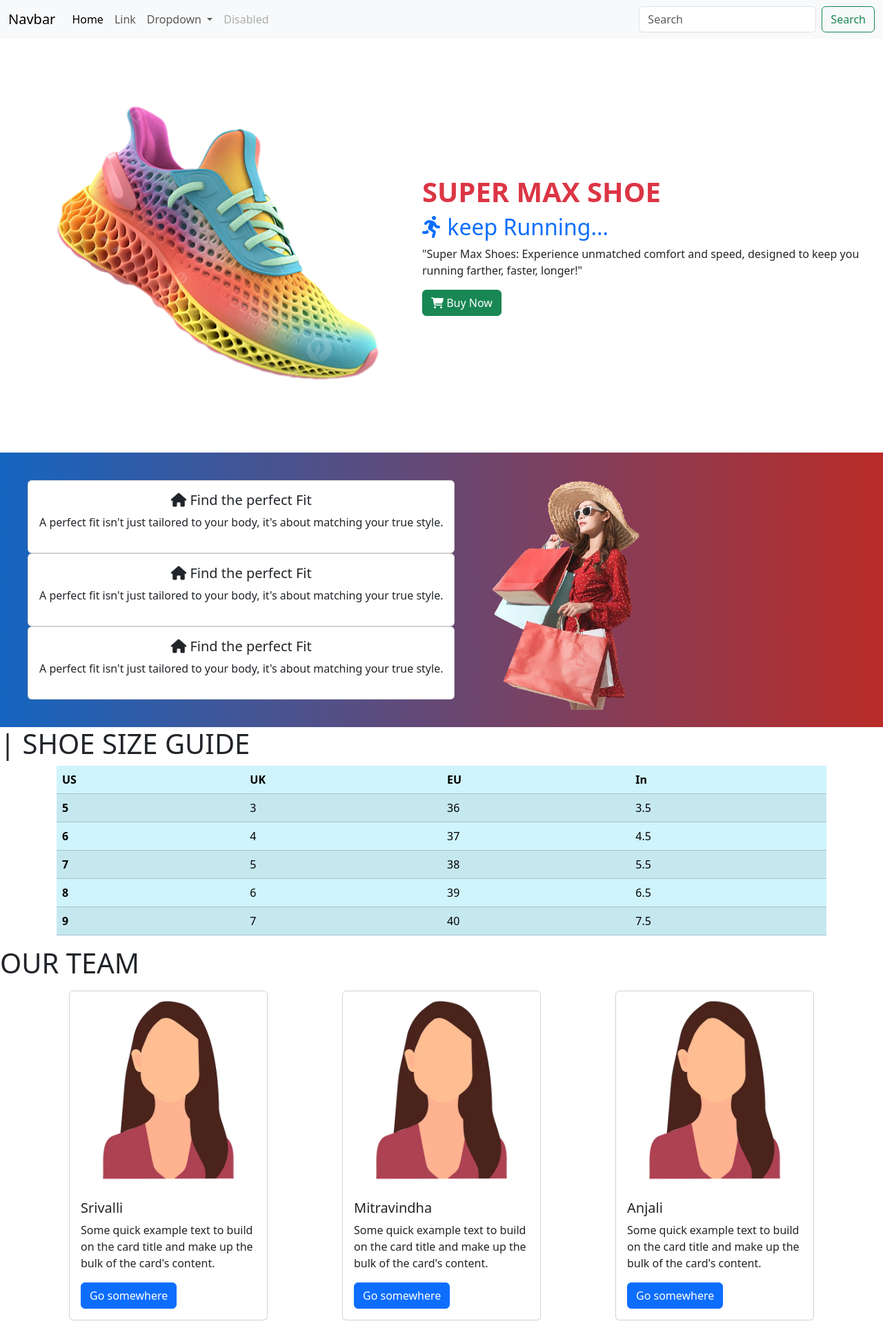
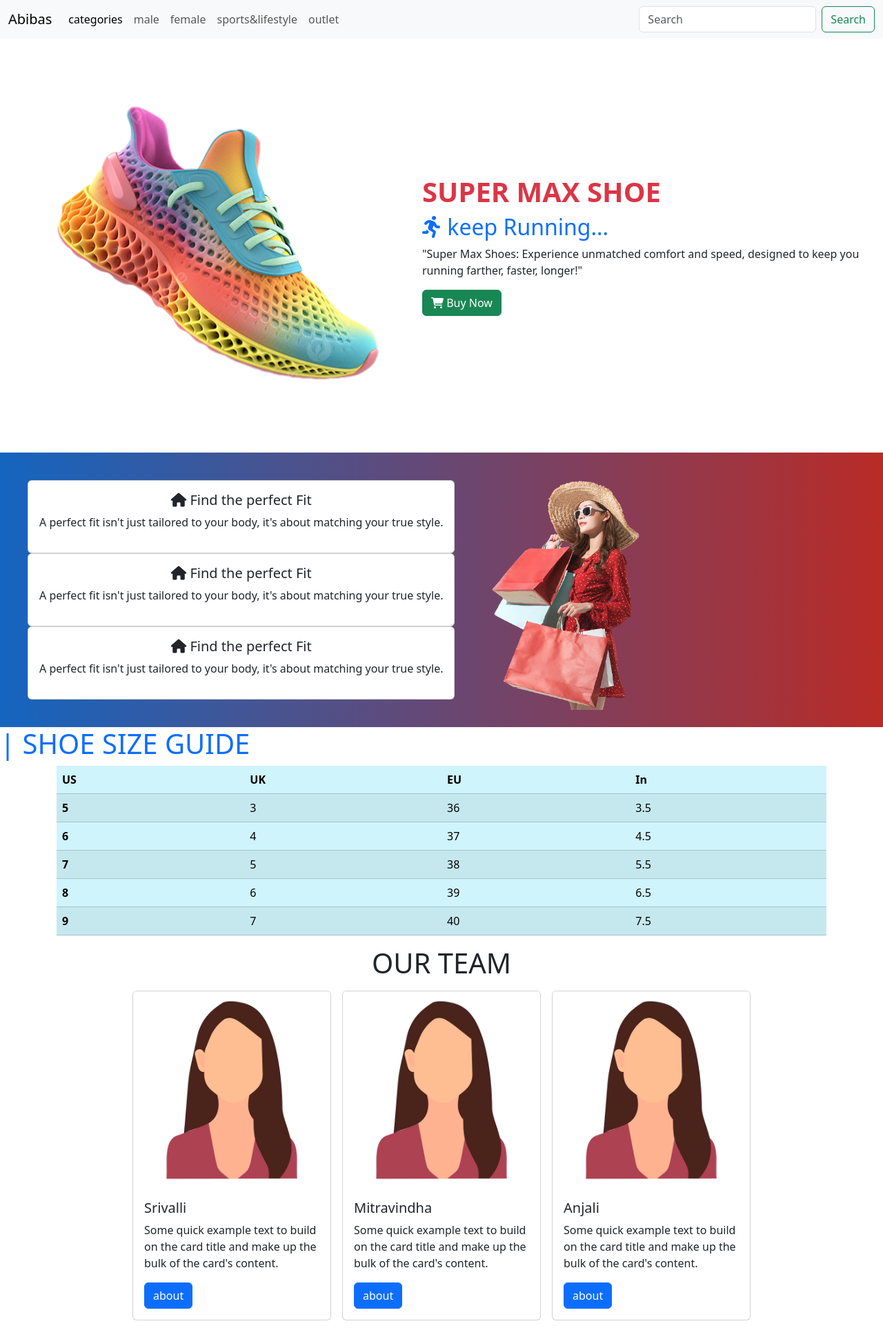
Before and after one commit to bathulasudeeksha/shoe-store, a plain HTML site: page index.html in a window 1280 px wide. Shown: the top 1925 px of the page at 69% size. Drawn offline with nearby package versions, Linux system fonts and the light colour scheme.

Commit message:
Update index.html

```diff
--- a/index.html
+++ b/index.html
@@ -19,32 +19,29 @@
 <body>
     <nav class="navbar navbar-expand-lg bg-body-tertiary">
         <div class="container-fluid">
-          <a class="navbar-brand" href="#">Navbar</a>
+          <a class="navbar-brand" href="#">Abibas</a>
           <button class="navbar-toggler" type="button" data-bs-toggle="collapse" data-bs-target="#navbarSupportedContent" aria-controls="navbarSupportedContent" aria-expanded="false" aria-label="Toggle navigation">
             <span class="navbar-toggler-icon"></span>
           </button>
           <div class="collapse navbar-collapse" id="navbarSupportedContent">
             <ul class="navbar-nav me-auto mb-2 mb-lg-0">
               <li class="nav-item">
-                <a class="nav-link active" aria-current="page" href="#">Home</a>
+                <a class="nav-link active" aria-current="page" href="#">categories</a>
               </li>
               <li class="nav-item">
-                <a class="nav-link" href="#">Link</a>
-              </li>
-              <li class="nav-item dropdown">
-                <a class="nav-link dropdown-toggle" href="#" role="button" data-bs-toggle="dropdown" aria-expanded="false">
-                  Dropdown
-                </a>
-                <ul class="dropdown-menu">
-                  <li><a class="dropdown-item" href="#">Action</a></li>
-                  <li><a class="dropdown-item" href="#">Another action</a></li>
-                  <li><hr class="dropdown-divider"></li>
-                  <li><a class="dropdown-item" href="#">Something else here</a></li>
-                </ul>
+                <a class="nav-link" href="#">male</a>
               </li>
               <li class="nav-item">
-                <a class="nav-link disabled" aria-disabled="true">Disabled</a>
+                <a class="nav-link" href="#">female</a>
               </li>
+              <li class="nav-item">
+                <a class="nav-link" href="#"> sports&lifestyle</a>
+              </li>
+              <li class="nav-item">
+                <a class="nav-link" href="#">outlet</a>
+              </li>
+
+
             </ul>
             <form class="d-flex" role="search">
               <input class="form-control me-2" type="search" placeholder="Search" aria-label="Search">
@@ -102,7 +99,7 @@
                     </div>
                 </div>
             </div>
-          <h1 class="page-title">| SHOE SIZE GUIDE</h1>
+          <div class="text-primary"><h1 class="page-title">| SHOE SIZE GUIDE</h1></div>
 
 
             <div class="container">
@@ -150,21 +147,18 @@
                 </tbody>
             </table>
             </div>
-        <div class="d-flex"justify-content-center>
-        <h1>OUR TEAM</h1>
-
-
-    </div>
+            <div style="text-align: center;"><h1>OUR TEAM</h1></div>
 
 
 
-        <div class="d-flex justify-content-evenly sec-2">
+
+        <div class="d-flex justify-content-center">
         <div class="card m-2" style="width: 18rem;">
             <img src="img1.png" class="card-img-top" alt="...">
             <div class="card-body">
               <h5 class="card-title">Srivalli</h5>
               <p class="card-text">Some quick example text to build on the card title and make up the bulk of the card's content.</p>
-              <a href="#" class="btn btn-primary">Go somewhere</a>
+              <a href="#" class="btn btn-primary">about</a>
             </div>
             </div>
             <div class="card m-2" style="width: 18rem;">
@@ -172,7 +166,7 @@
                 <div class="card-body">
                   <h5 class="card-title">Mitravindha</h5>
                   <p class="card-text">Some quick example text to build on the card title and make up the bulk of the card's content.</p>
-                  <a href="#" class="btn btn-primary">Go somewhere</a>
+                  <a href="#" class="btn btn-primary">about</a>
                 </div>
           </div>
           <div class="card m-2" style="width: 18rem;">
@@ -180,7 +174,7 @@
             <div class="card-body">
               <h5 class="card-title">Anjali</h5>
               <p class="card-text">Some quick example text to build on the card title and make up the bulk of the card's content.</p>
-              <a href="#" class="btn btn-primary">Go somewhere</a>
+              <a href="#" class="btn btn-primary">about</a>
             </div>
       </div>
     </div>
```
Lines whose indentation alone changed are shown as unchanged.
